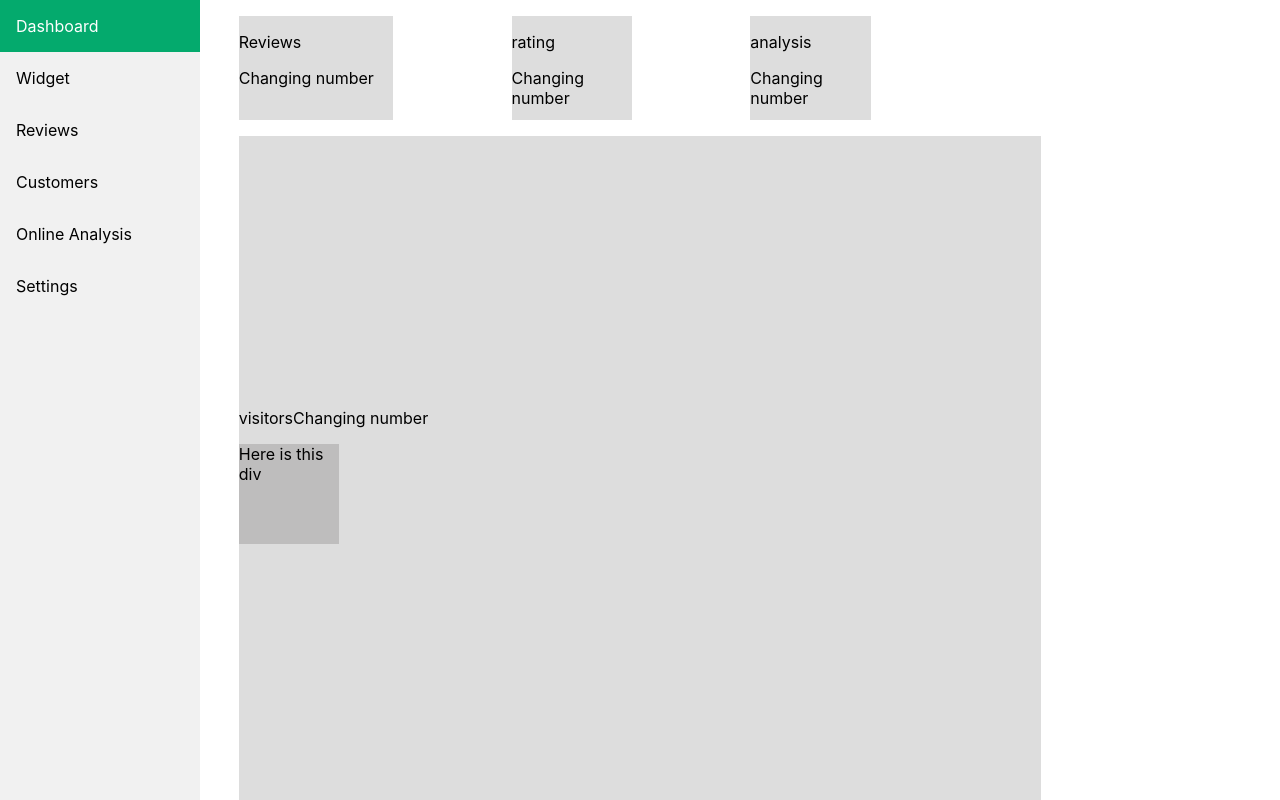
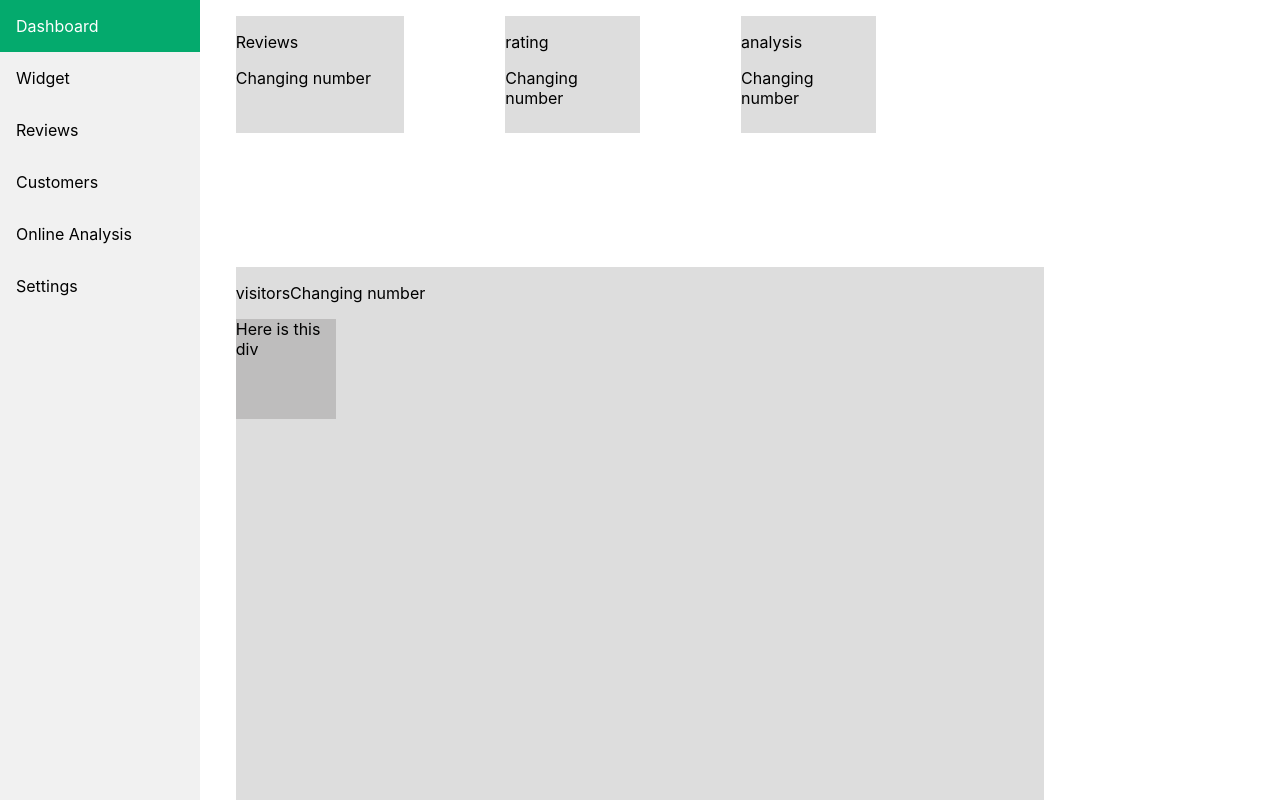
Before and after one commit to nneverson/SE-Homework, a React (Create React App) app in the folder dashboard/: page / in a window 1280 px wide. Built offline with nearby package versions, Linux system fonts and the light colour scheme.

Commit message:
All components rendered

```diff
--- a/dashboard/src/Css/Rewiews.css
+++ b/dashboard/src/Css/Rewiews.css
@@ -1,32 +1,35 @@
-#reviews{
-    background-color: rgb(221,221,221);
+#reviews {
+	background-color: rgb(221, 221, 221);
 	grid-column: 8/13;
-
 }
-#rating{
-    background-color: rgb(221,221,221);
+#rating {
+	background-color: rgb(221, 221, 221);
 	grid-column: 16/ 20;
-
 }
-#analysis{
-    background-color: rgb(221,221,221);
+#analysis {
+	background-color: rgb(221, 221, 221);
 	grid-column: 23/ 27;
-
 }
-#visitors{
-    background-color: rgb(221,221,221);
+#visitors {
+	background-color: rgb(221, 221, 221);
 	/* margin-top: 1em; */
-    grid-row: 2/7;
+	grid-row: 3/7;
 	grid-column: 8/32;
+    /* display:flex;
     justify-content: center;
-    align-content: center;
+    align-items: center;
+    flex-direction: column; */
 }
-#div{
+/* the parent div needs it's own styling so that the children will be affected  */
+#visitor p{
+    position: absolute;
+}
+#div {
 	background-color: rgb(190,189,189);
+	grid-row: 6/10;
 	width: 100px;
 	height: 100px;
-
 }
-.top-component{
+.top-component {
 	margin-top: 1em;
 }
--- a/dashboard/src/Css/Sidebar.css
+++ b/dashboard/src/Css/Sidebar.css
@@ -8,7 +8,7 @@
 	grid-template-columns: repeat(38, 1fr);
 	grid-template-rows: repeat(6, 1fr);
 	justify-content: space-around;
-	gap: 1em;
+	/* gap: 1em; */
 }
 .sidebar {
 	margin: 0;
```
Lines whose indentation alone changed are shown as unchanged.
